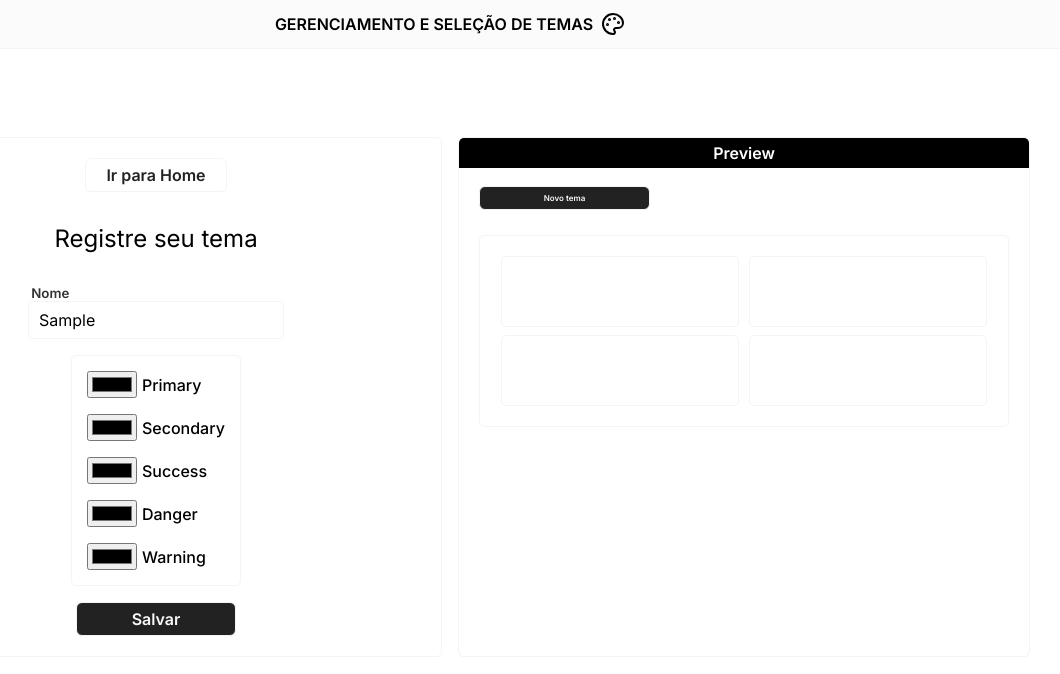
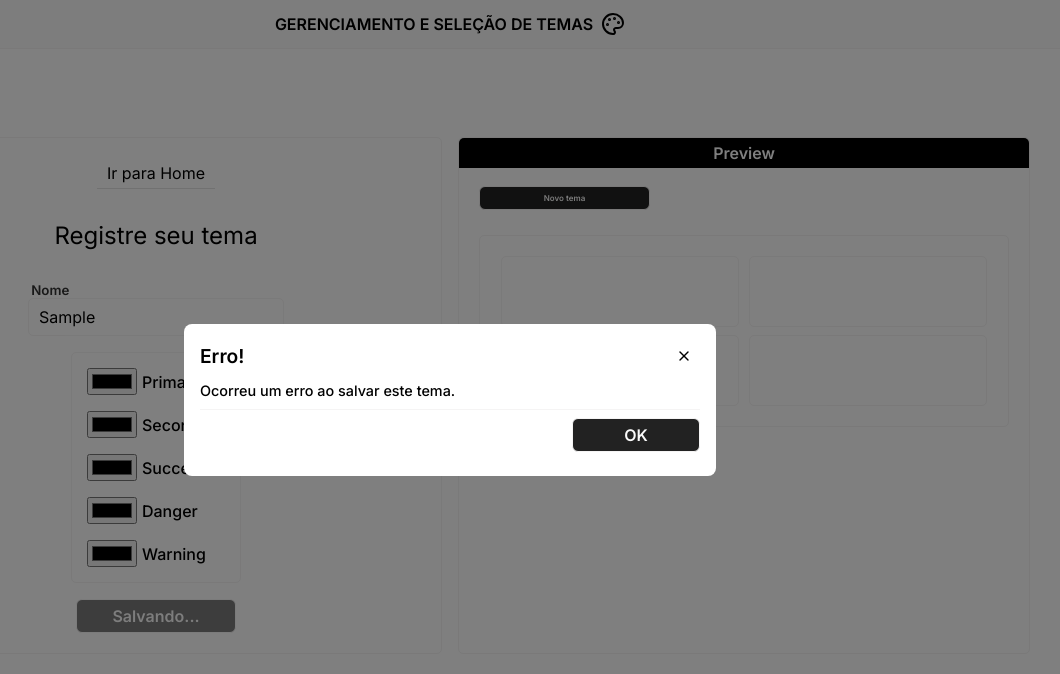
Before and after one commit to IgorAlvesR/color-theme-management, a plain HTML site: page src/pages/register-theme.html in a window 1280 px wide. Both pictures are taken after typing "Sample" into the empty fields and a click on the button "Salvar". Shown: the whole page, without its empty margins (190-1250 px from the left). Drawn offline with nearby package versions, Linux system fonts and the light colour scheme; no server answers.

Commit message:
feat: insere os dialogs criados para exibir os erros.

```diff
--- a/src/css/container-main.css
+++ b/src/css/container-main.css
@@ -4,3 +4,11 @@
   align-items: center;
   gap: 2rem;
 }
+
+.btn-add-theme {
+  transition: all .2s;
+}
+
+.btn-add-theme:hover {
+  opacity: 0.9;
+}
--- a/src/css/utils.css
+++ b/src/css/utils.css
@@ -48,6 +48,18 @@ label span {
   font-size: 18pt;
 }
 
+a.link {
+  border-bottom: 1px solid #e4e4e4;
+  transition: all .2s;
+  padding: 5px 10px;
+  border-top-left-radius: 5px;
+  border-top-right-radius: 5px;
+}
+
+a.link:hover {
+  background-color: #f2f2f2;
+}
+
 @media (max-width: 425px) {
   .btn {
     padding: 8px 16px;
--- a/src/js/RegisterDOM.js
+++ b/src/js/RegisterDOM.js
@@ -1,3 +1,5 @@
+import { Modal } from "./Modal.js";
+
 export class RegisterDOM {
   #themeService = null;
   constructor(themeService) {
@@ -117,7 +119,9 @@ export class RegisterDOM {
           alert("Tema salvo com sucesso.");
         }
       } catch (error) {
-        alert(error.message);
+        const errorDialog = new Modal("Erro!", error.message);
+        const confirm = await errorDialog.onConfirm();
+        if (confirm) errorDialog.close();
       } finally {
         this.#toggleLoading(false);
       }
--- a/src/js/pages/home.js
+++ b/src/js/pages/home.js
@@ -1,6 +1,7 @@
 import "../icons-config.js";
 import { ThemeService } from "../services/ThemeService.js";
 import { ThemeDOM } from "../ThemeDOM.js";
+import { Modal } from "../Modal.js";
 
 addEventListener("DOMContentLoaded", async () => {
   try {
@@ -10,6 +11,8 @@ addEventListener("DOMContentLoaded", async () => {
     themeDOM.mountThemeList(themes);
     themeDOM.handleFilterTheme();
   } catch (error) {
-    alert(error.message);
+    const errorDialog = new Modal("Erro!", error.message);
+    const confirm = await errorDialog.onConfirm();
+    if (confirm) errorDialog.close();
   }
 });
--- a/src/js/pages/register-theme.js
+++ b/src/js/pages/register-theme.js
@@ -1,6 +1,7 @@
 import "../icons-config.js";
 import { RegisterDOM } from "../RegisterDOM.js";
 import { ThemeService } from "../services/ThemeService.js";
+import { Modal } from "../Modal.js";
 
 addEventListener("DOMContentLoaded", async () => {
   try {
@@ -18,6 +19,8 @@ addEventListener("DOMContentLoaded", async () => {
 
     register.handleSubmitRegister(themeId);
   } catch (error) {
-    alert(error.message);
+    const errorDialog = new Modal("Erro!", error.message);
+    const confirm = await errorDialog.onConfirm();
+    if (confirm) errorDialog.close();
   }
 });
--- a/src/js/services/ThemeService.js
+++ b/src/js/services/ThemeService.js
@@ -41,7 +41,7 @@ export class ThemeService {
       });
       return response;
     } catch (error) {
-      throw new Error("Ocorreu um erro ao buscar pelos temas.");
+      throw new Error("Ocorreu um erro ao salvar este tema.");
     }
   }
 
@@ -56,7 +56,7 @@ export class ThemeService {
       });
       return response;
     } catch (error) {
-      throw new Error("Ocorreu um erro ao buscar pelos temas.");
+      throw new Error("Ocorreu um erro ao atualizar este tema.");
     }
   }
 
--- a/src/pages/register-theme.html
+++ b/src/pages/register-theme.html
@@ -9,6 +9,27 @@
 </head>
 
 <body>
+  <dialog>
+    <section>
+      <header>
+        <span class="dialog-title">Titulo</span>
+        <svg class="close-btn" xmlns="http://www.w3.org/2000/svg" width="16" height="16" viewBox="0 0 24 24" fill="none"
+          stroke="currentColor" stroke-width="2" stroke-linecap="round" stroke-linejoin="round" class="lucide lucide-x">
+          <path d="M18 6 6 18" />
+          <path d="m6 6 12 12" />
+        </svg>
+      </header>
+
+      <main class="content-dialog">
+        Conteúdo
+      </main>
+
+      <footer class="dialog-footer">
+        <button class="btn">Ok</button>
+      </footer>
+    </section>
+  </dialog>
+
   <header class="header-main">
     <h1>
       Gerenciamento e seleção de temas
@@ -18,12 +39,13 @@
 
   <main class="register-theme">
     <form id="form-theme-register" class="form-theme-register">
-      <a class="btn btn-secondary" href="./index.html">Ir para Home</a>
+      <a class="link" href="./index.html">Ir para Home</a>
       <h1 class="title">Registre seu tema</h1>
 
       <label for="name">
         <span>Nome</span>
-        <input tabindex="0" id="name" class="input input-register-name" type="text" autofocus>
+        <input tabindex="0" id="name" class="input input-register-name" placeholder="Ex: Tema Azul" type="text"
+          autofocus>
         <span class="error"></span>
       </label>
 
```
